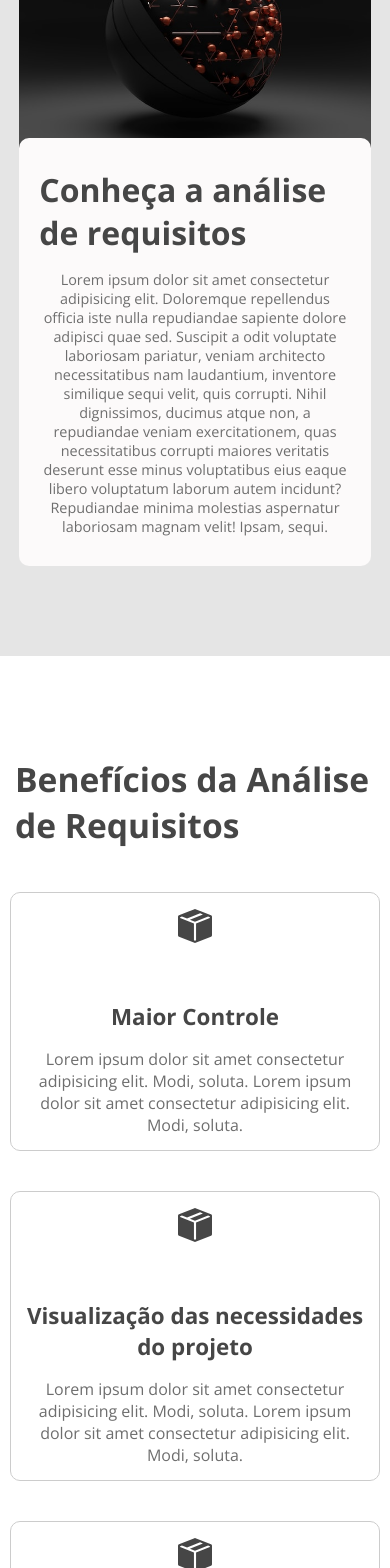
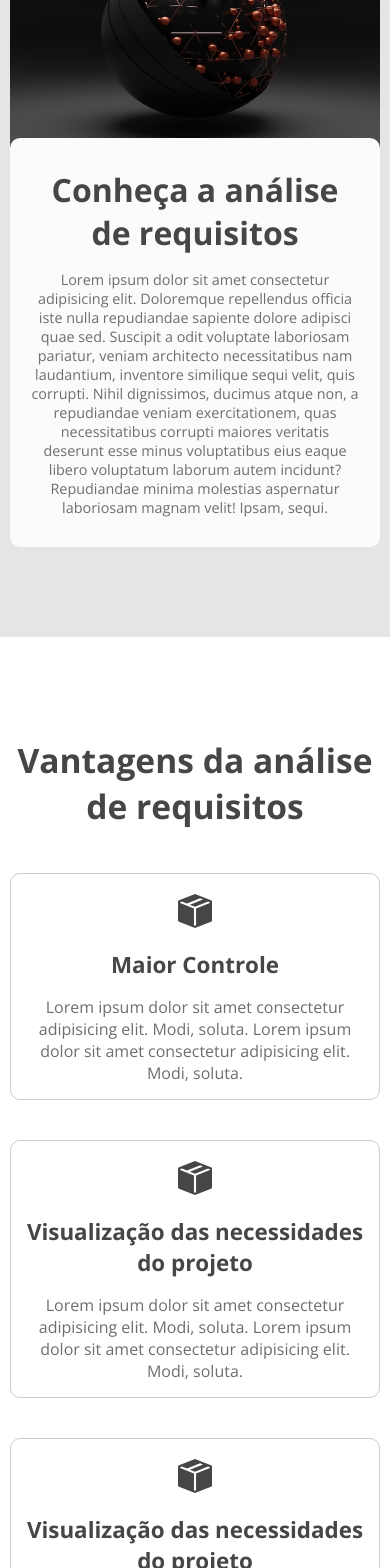
Before and after one commit to Juliana-24/Projeto_Interdisciplinar_4, a React (Vite) app: page /sobre in a window 390 px wide. Shown: the part 1000-2568 px from the top of the page. Built offline with nearby package versions, Linux system fonts and the light colour scheme; no server answers; sample sign-in values are in the browser's storage.

Commit message:
ajustes na resposividade

```diff
--- a/src/components/CardSobre/styles.css
+++ b/src/components/CardSobre/styles.css
@@ -14,7 +14,8 @@
   align-items: center;
   justify-content: center;
   display: flex;
-  margin-top: 0.5rem;
+  margin-top: 0.8rem;
+  margin-bottom: 0.8em;
 }
 .containerCardSobre .containerTextosCard {
   display: flex;
--- a/src/components/FormContato/styles.css
+++ b/src/components/FormContato/styles.css
@@ -91,4 +91,7 @@
   .containerFormContato .containerForm p {
     display: none;
   }
+  .containerFormContato .containerForm form textarea {
+    height: 150px;
+  }
 }
--- a/src/components/GridCardSobre/index.jsx
+++ b/src/components/GridCardSobre/index.jsx
@@ -17,7 +17,7 @@ export default function GridCardSobre() {
       data-aos-anchor-placement="top-center"
       data-aos-duration="1500"
     >
-      <h1>Benefícios da Análise de Requisitos</h1>
+      <h1>Vantagens da análise de requisitos</h1>
       <div className="containerGridCardsSobre">
         <CardSobre
           iconeCard={<BsFillBoxSeamFill size={34} color="#464646" />}
--- a/src/components/GridCardSobre/styles.css
+++ b/src/components/GridCardSobre/styles.css
@@ -9,6 +9,7 @@
   color: #464646;
   font-size: 2.5rem;
   margin-bottom: 1.5rem;
+  text-align: center;
 }
 .containerCards .containerGridCardsSobre {
   display: grid;
--- a/src/components/Header/styles.css
+++ b/src/components/Header/styles.css
@@ -54,7 +54,7 @@
   .header img {
     display: flex;
     position: absolute;
-    top: 5px;
+    top: 10px;
     left: 35px;
   }
   .header .headerLinks {
@@ -101,9 +101,10 @@
     right: 25px;
   }
 }
+
 @media (max-width: 450px) {
   .header img {
-    width: 50px;
-    height: 50px;
+    width: 40px;
+    height: 40px;
   }
 }
--- a/src/pages/Cadastro/styles.css
+++ b/src/pages/Cadastro/styles.css
@@ -74,8 +74,8 @@
 }
 @media (max-width: 355px) {
   .container .containerCadastro .containerInicio .containerLogo {
-    width: 85px;
-    height: 85px;
+    width: 75px;
+    height: 75px;
     margin-top: 0;
   }
   .container .containerCadastro .containerInicio h1 {
--- a/src/pages/Home/styles.css
+++ b/src/pages/Home/styles.css
@@ -131,7 +131,10 @@
   }
 }
 
-@media (max-width: 794px) {
+@media (max-width: 796px) {
+  .containerHome .containerInicio h1 {
+    font-size: 4rem;
+  }
   .containerHome .containerParteFinal .containerTextosFinais {
     width: 65%;
   }
--- a/src/pages/Login/index.jsx
+++ b/src/pages/Login/index.jsx
@@ -103,7 +103,7 @@ export default function Login() {
             )}
             <button className="btnLogin" onClick={handleSubmit}>
               {carregando ? (
-                <CircularProgress size={28} color="inherit" thickness={5} />
+                <CircularProgress size={27} color="inherit" thickness={5} />
               ) : (
                 "Entrar"
               )}
--- a/src/pages/Login/styles.css
+++ b/src/pages/Login/styles.css
@@ -83,8 +83,8 @@
 }
 @media (max-width: 450px) {
   .container .containerLogin .containerLogo {
-    width: 85px;
-    height: 85px;
+    width: 75px;
+    height: 75px;
     margin-bottom: 1.8rem;
     margin-top: 0;
   }
--- a/src/pages/Sobre/styles.css
+++ b/src/pages/Sobre/styles.css
@@ -158,17 +158,27 @@
     height: 300px;
   }
   .containerInfo .containerInformacoes {
-    width: 90%;
+    width: 95%;
+    text-align: center;
+  }
+  .containerInfo .containerInformacoes h2 {
+    font-size: 2.1rem;
   }
 }
 
 @media (max-width: 410px) {
+  .containerInicioSobre {
+    padding-left: 0px;
+  }
+  .containerInicioSobre .containerTextos {
+    width: 100%;
+  }
   .containerInicioSobre .containerTextos h1 {
     font-size: 3rem;
     margin-bottom: 1rem;
   }
   .containerInfo .containerBorderImagem {
-    width: 95%;
+    width: 100%;
     height: 220px;
   }
   .containerInfo .containerBorderImagem .containerImagemInformacoes {
@@ -176,7 +186,7 @@
   }
 
   .containerInfo .containerInformacoes {
-    width: 95%;
+    width: 100%;
   }
   .containerInfo .containerInformacoes h2 {
     font-size: 2rem;
```
